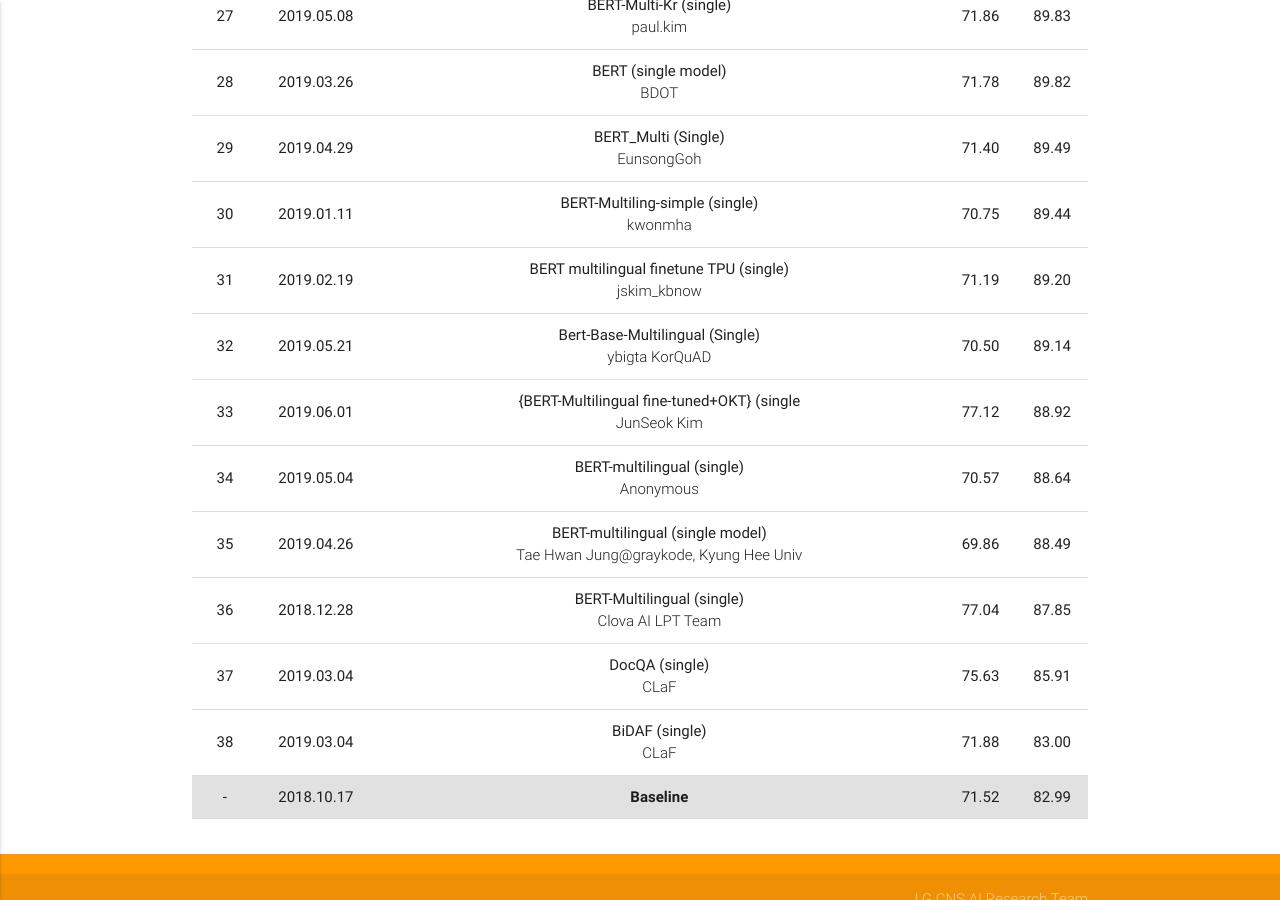
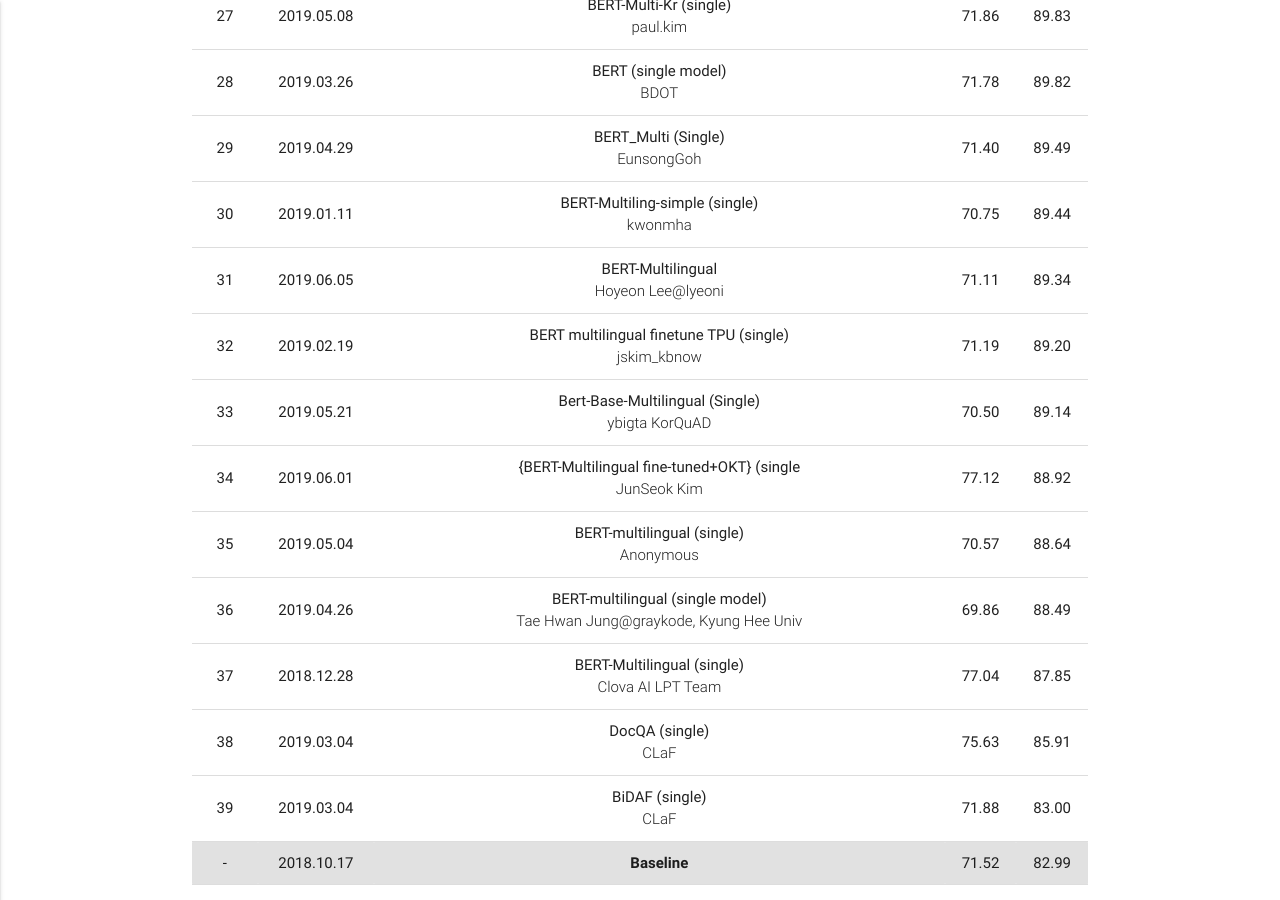
Before and after one commit to korquad/korquad.github.io, a Jekyll site: the page built from index.md, in a window 1280 px wide and 900 px high, scrolled down 3491 px. Built offline with Jekyll 4.4.1, drawn with Linux system fonts in a browser that asks for light colours.

Commit message:
Update home.html

```diff
--- a/_layouts/home.html
+++ b/_layouts/home.html
@@ -448,6 +448,15 @@
                     </tr>
                     <tr>
                       <td>31</td>
+                      <td>2019.06.05</td>
+                      <td>BERT-Multilingual
+                        <p class="light">Hoyeon Lee@lyeoni</p>
+                      </td>
+                      <td>71.11</td>
+                      <td>89.34</td>
+                    </tr>
+                    <tr>
+                      <td>32</td>
                       <td>2019.02.19</td>
                       <td>BERT multilingual finetune TPU (single)
                         <p class="light">jskim_kbnow</p>
@@ -465,7 +474,7 @@
                       <td>89.14</td>
                     </tr>
                     <tr>
-                      <td>33</td>
+                      <td>34</td>
                       <td>2019.06.01</td>
                       <td>{BERT-Multilingual fine-tuned+OKT} (single
                         <p class="light">JunSeok Kim</p>
@@ -509,7 +518,7 @@
                       <td>85.91</td>
                     </tr>
                     <tr>
-                      <td>38</td>
+                      <td>39</td>
                       <td>2019.03.04</td>
                       <td>BiDAF (single)
                         <p class="light">CLaF</p>
```
Also changed, not shown: other parts of _layouts/home.html (+5 -5 lines).
